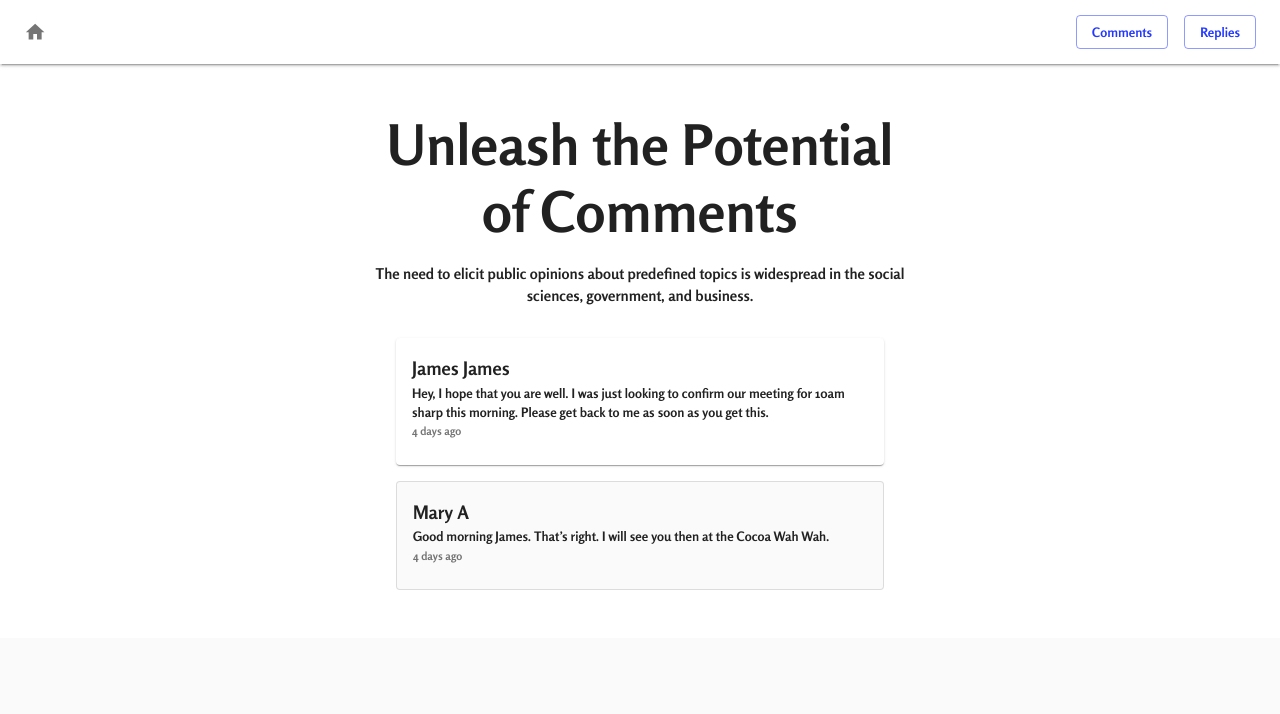
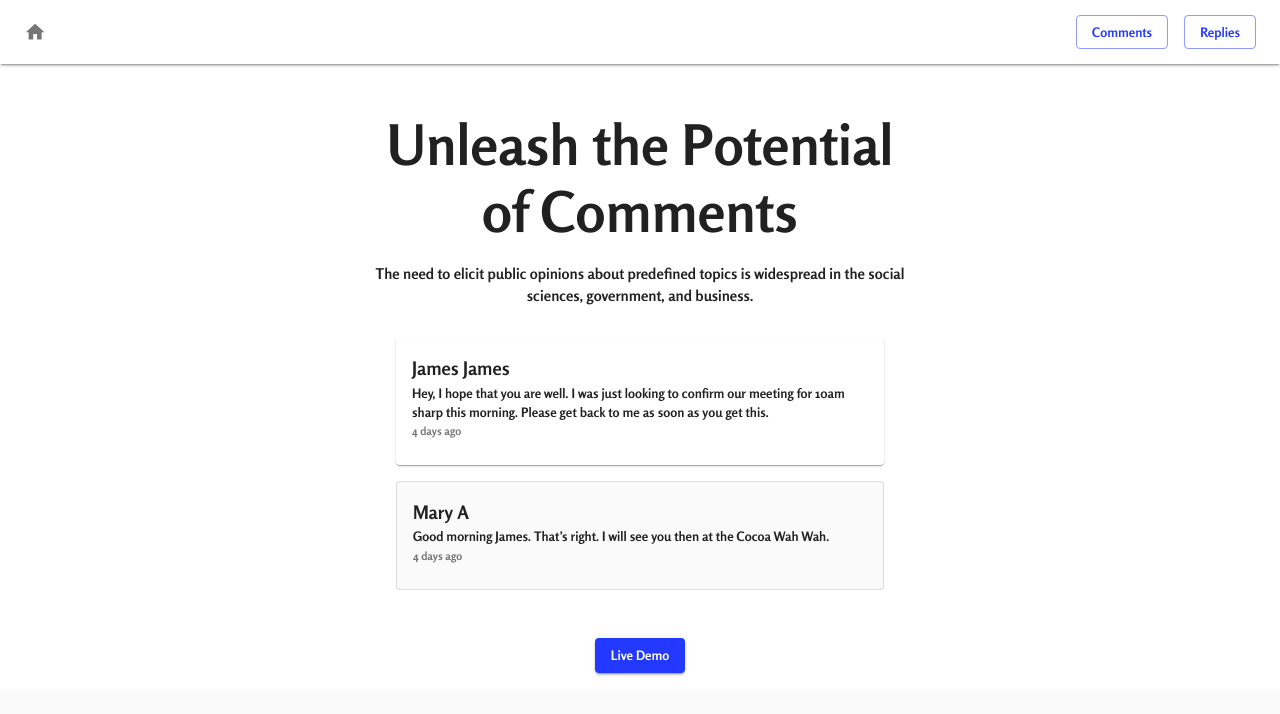
Before and after one commit to simply-alliv/comment-microapi-demo, a React (Create React App) app: page / in a window 1280 px wide. Shown: the top 714 px of the page. Built offline with nearby package versions, Linux system fonts and the light colour scheme.

Commit message:
feat: add live demo button

```diff
--- a/src/components/App/index.tsx
+++ b/src/components/App/index.tsx
@@ -44,7 +44,7 @@ function App() {
         </CustomAppBar>
         <Switch>
           <Route exact path={Routes.Home}>
-            <Home />
+            <Home currentPageState={[currentPage, setCurrentPage]} />
           </Route>
           <Route path={Routes.Comments}>
             <Comments
--- a/src/components/Home/index.tsx
+++ b/src/components/Home/index.tsx
@@ -1,10 +1,14 @@
 import React, { FunctionComponent } from "react";
+import { Link as RouterLink } from "react-router-dom";
 import { makeStyles } from "@material-ui/core/styles";
 import Box from "@material-ui/core/Box";
+import Link from "@material-ui/core/Link";
+import Button from "@material-ui/core/Button";
 import Container from "@material-ui/core/Container";
 import Typography from "@material-ui/core/Typography";
 import Comment, { CommentProps } from "../Comment";
 import { ReplyProps } from "../Comment/Reply";
+import { Routes } from "../App";
 
 const replies: ReplyProps[] = [
   {
@@ -31,7 +35,11 @@ const useStyles = makeStyles((theme) => ({
   },
 }));
 
-const Home: FunctionComponent = () => {
+type HomeProps = {
+  currentPageState: [any, React.Dispatch<React.SetStateAction<any>>];
+};
+
+const Home: FunctionComponent<HomeProps> = ({ currentPageState }) => {
   const classes = useStyles();
 
   return (
@@ -56,6 +64,17 @@ const Home: FunctionComponent = () => {
             replies={comment.replies}
           />
         </Box>
+        <Box pb={2} display="flex" justifyContent="center">
+          <Link component={RouterLink} to={Routes.Comments}>
+            <Button
+              variant="contained"
+              color="secondary"
+              onClick={() => currentPageState[1](Routes.Comments)}
+            >
+              Live Demo
+            </Button>
+          </Link>
+        </Box>
       </Container>
     </div>
   );
```
